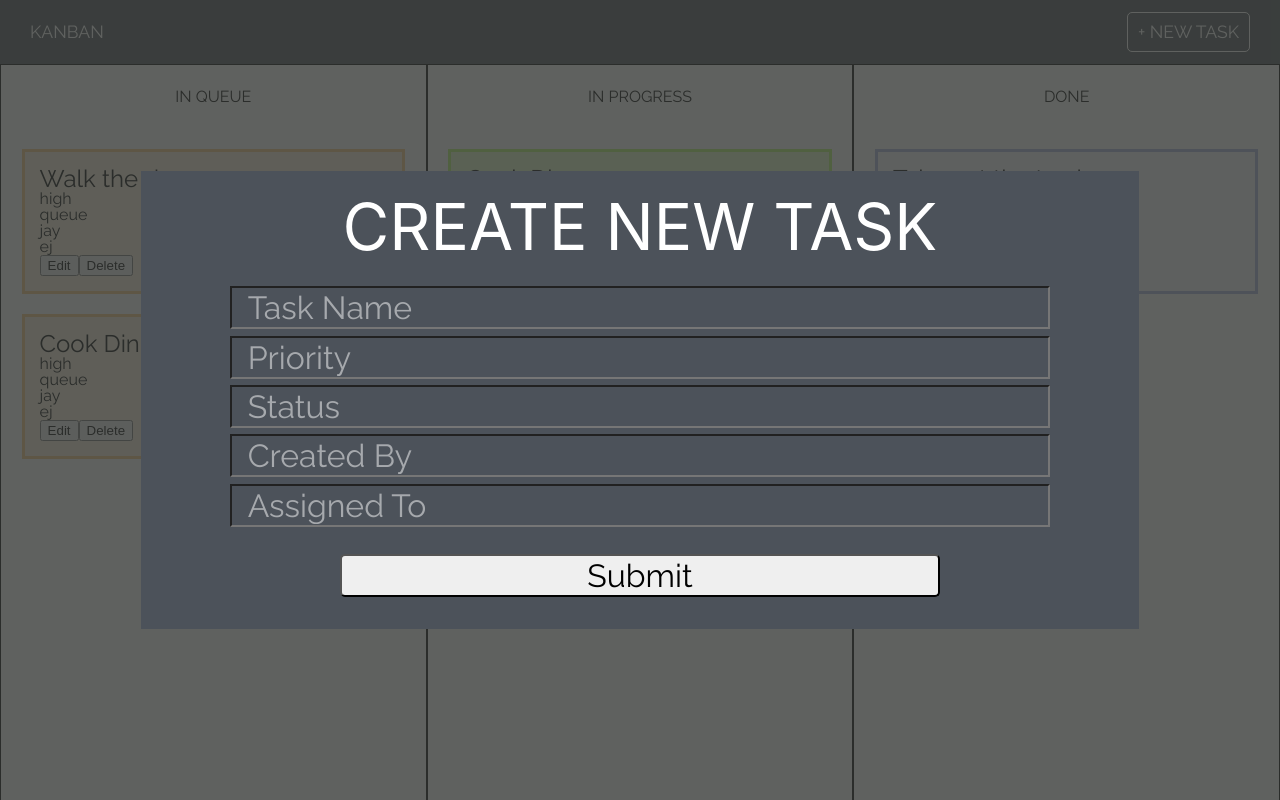
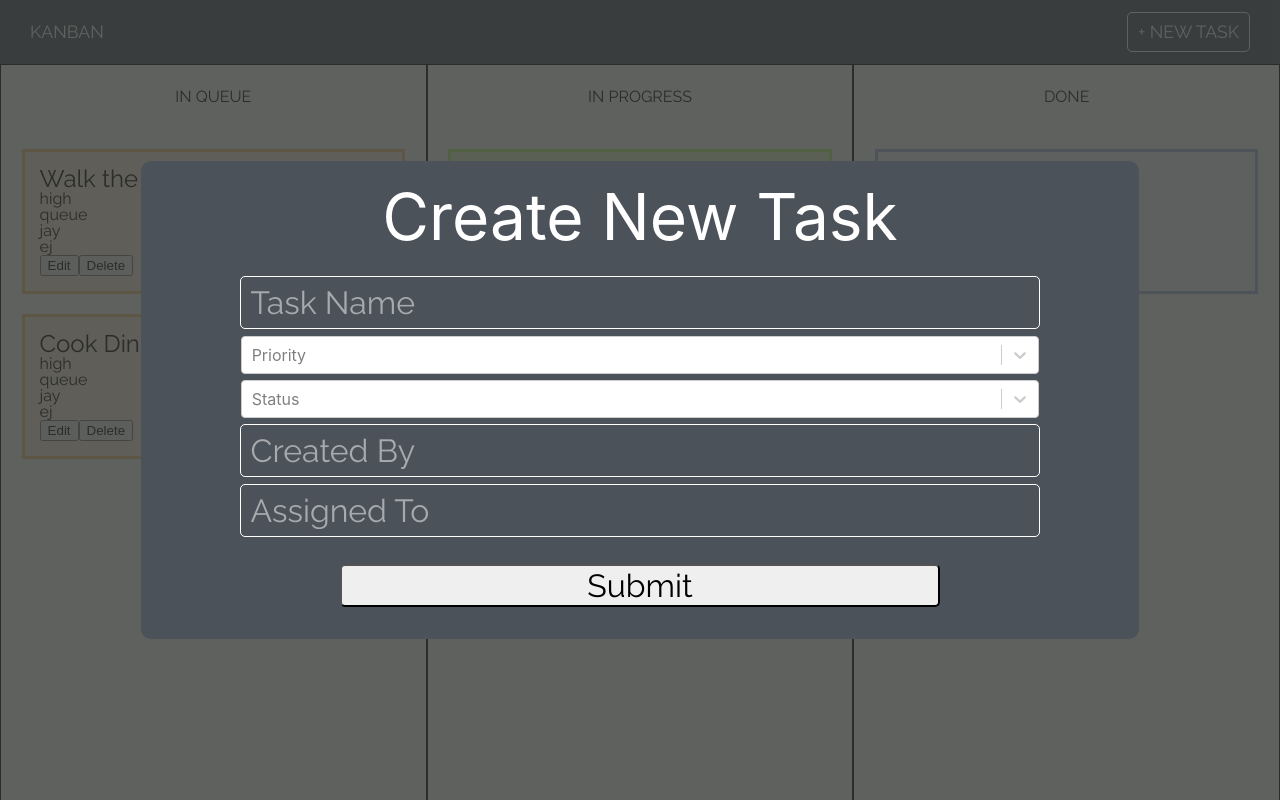
Before and after one commit to jhoun/kanban, a React (Create React App) app: page / in a window 1280 px wide. Both pictures are taken after a click on the element "+ NEW TASK". Built offline with nearby package versions, Linux system fonts and the light colour scheme.

Commit message:
added left padding to text input

```diff
--- a/src/components/EditTaskForm.js
+++ b/src/components/EditTaskForm.js
@@ -72,7 +72,7 @@ class EditTaskForm extends Component {
         <label>
           <Select
             name="priority"
-            placeholder={this.state.priority}
+            placeholder={`Priority: ${this.state.priority}`}
             onChange={this.handleChange}
             className="form-input"
             options={priority}
@@ -81,7 +81,7 @@ class EditTaskForm extends Component {
         <label>
           <Select
             name="status"
-            placeholder={this.state.status}
+            placeholder={`Status: ${this.state.status}`}
             onChange={this.handleChange}
             className="form-input"
             options={status}
--- a/src/components/Header.scss
+++ b/src/components/Header.scss
@@ -39,6 +39,7 @@
 }
 
 .modal {
+  border-radius: 10px;
   width: 78%;
   background:#4C525A;
   outline: none;
--- a/src/components/NewTaskForm.js
+++ b/src/components/NewTaskForm.js
@@ -2,6 +2,19 @@ import React, { Component } from 'react';
 import { connect } from 'react-redux';
 import { addCard } from '../actions/Cards';
 import './NewTaskForm.scss';
+import Select from 'react-select';
+
+const priority = [
+  { name: 'priority', label: 'high', value: 'high' },
+  { name: 'priority', label: 'medium', value: 'medium' },
+  { name: 'priority', label: 'low', value: 'low' }
+];
+
+const status = [
+  { name: 'status', label: 'queue', value: 'queue' },
+  { name: 'status', label: 'progress', value: 'progress' },
+  { name: 'status', label: 'done', value: 'done' }
+];
 
 class NewTaskForm extends Component {
   constructor(props) {
@@ -19,8 +32,8 @@ class NewTaskForm extends Component {
 
   handleChange(event) {
     const target = event.target;
-    const value = target.value;
-    const name = target.name;
+    const value = target ? target.value : event.value;
+    const name = target ? target.name : event.name;
 
     this.setState({
       [name]: value
@@ -46,7 +59,7 @@ class NewTaskForm extends Component {
   render() {
     return (
       <form onSubmit={this.handleSubmit} className="form">
-        <div className="form-title">CREATE NEW TASK</div>
+        <div className="form-title">Create New Task</div>
         <label className="label">
           <input
             type="text"
@@ -59,27 +72,21 @@ class NewTaskForm extends Component {
           />
         </label>
         <label className="label">
-          <input
-            type="text"
+          <Select
             name="priority"
+            placeholder="Priority"
+            onChange={this.handleChange}
             className="form-input"
-            placeholder="Priority"
-            onFocus={(e) => e.target.placeholder = ""}
-            onBlur={(e) => e.target.placeholder = `Priority`}
-            value={this.state.priority}
-            onChange={this.handleChange}
+            options={priority}
           />
         </label>
         <label className="label">
-          <input
-            type="text"
+          <Select
             name="status"
+            placeholder="Status"
+            onChange={this.handleChange}
             className="form-input"
-            placeholder="Status"
-            onFocus={(e) => e.target.placeholder = ""}
-            onBlur={(e) => e.target.placeholder = `Status`}
-            value={this.state.status}
-            onChange={this.handleChange}
+            options={status}
           />
         </label>
         <label className="label">
--- a/src/components/NewTaskForm.scss
+++ b/src/components/NewTaskForm.scss
@@ -14,14 +14,18 @@
     .form-input {
       height: 20%;
       width: 80%;
-      margin: .2rem 0;
+      margin: .2rem auto;
     }
     .form-input[type="text"] {
       font-size: 2rem;
-      padding-left: 1rem;
+      padding: 7px 0;
+      border-radius: 5px;
+      border: 1px solid white;
       font-family: 'Raleway', sans-serif;
       background-color: #4C525A;
       color: white;
+      padding-left: 1%;
+      width: 79%;
     }
 
     .form-input[type=text]:focus {
@@ -37,14 +41,36 @@
       opacity: .5;
     }
 
-    /* The container must be positioned relative: */
-    .custom-select {
-      position: relative;
-      font-family: Arial;
+    // Dropdown Container
+    .css-vj8t7z {
+      background-color: #4C525A;
+      font-size: 2rem;
     }
 
-    .custom-select select {
-      display: none; /*hide original SELECT element: */
+    // Dropdown Font
+    .css-xp4uvy {
+      font-family: 'Raleway', sans-serif;
+      color: white;
+      padding: 2px 0;
+    }
+
+    // Dropdown Placeholder
+    .css-1492t68 {
+      font-family: 'Raleway', sans-serif;
+      color: white;
+      opacity: .5;
+    }
+
+    // Dropdoown After Click
+    .css-2o5izw {
+      background-color:#4C525A;
+      color: white;
+      font-size: 2rem;
+      box-shadow: 0 0 0 1px #4C525A;
+    }
+
+    .css-2o5izw:hover {
+      border-color: white !important;
     }
 
     .submit {
```
